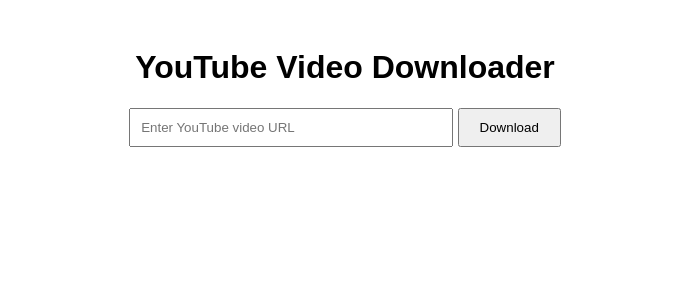
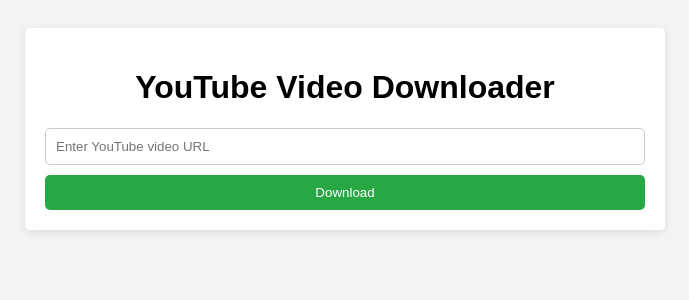
Before and after one commit to Sengkue/download-videos, a Flask app: page / in a window 1280 px wide. Shown: the top 300 px of the page, without its empty margins (295-984 px from the left). Run offline with Flask 3, Linux system fonts and the light colour scheme.

Commit message:
commit Wed 10/09/2024 19:54:37.26

```diff
--- a/static/styles.css
+++ b/static/styles.css
@@ -1,20 +1,43 @@
 body {
     font-family: Arial, sans-serif;
-    text-align: center;
+    background-color: #f4f4f4;
     padding: 20px;
 }
 
-input {
-    width: 300px;
+.container {
+    max-width: 600px;
+    margin: 0 auto;
+    background: white;
+    padding: 20px;
+    border-radius: 5px;
+    box-shadow: 0 2px 10px rgba(0, 0, 0, 0.1);
+}
+
+h1 {
+    text-align: center;
+}
+
+form {
+    display: flex;
+    flex-direction: column;
+}
+
+input[type="text"] {
     padding: 10px;
     margin-bottom: 10px;
+    border: 1px solid #ccc;
+    border-radius: 5px;
 }
 
 button {
-    padding: 10px 20px;
+    padding: 10px;
+    background-color: #28a745;
+    color: white;
+    border: none;
+    border-radius: 5px;
+    cursor: pointer;
 }
 
-#message {
-    margin-top: 20px;
-    color: red;
+button:hover {
+    background-color: #218838;
 }
```
